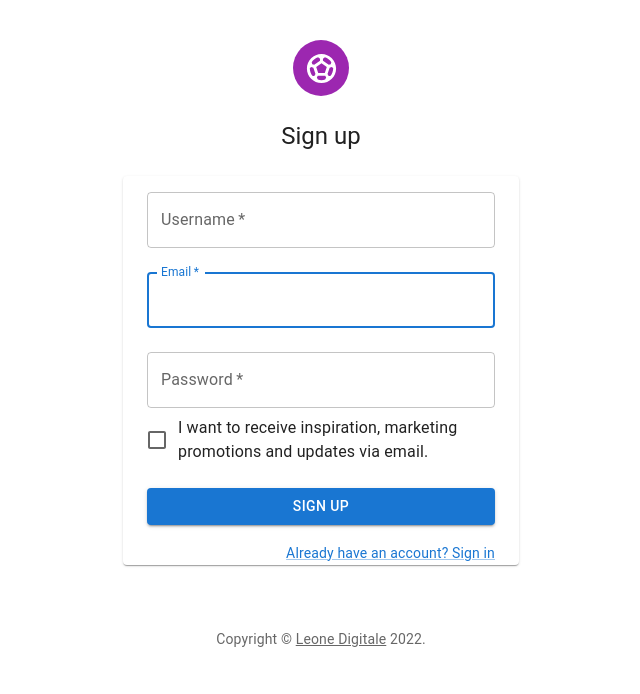
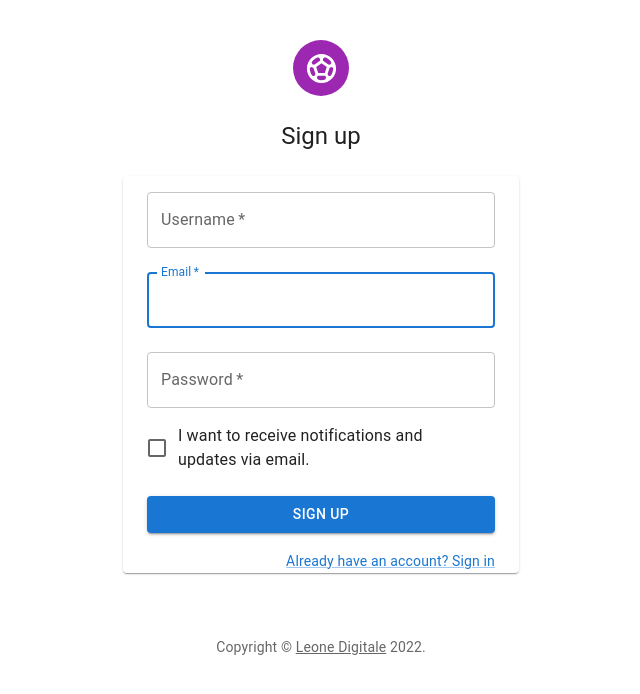
Before and after one commit to jpzambranoleon/football-field-finder, a React (Create React App) app: page /sign-up in a window 1280 px wide. Shown: the top 694 px of the page, without its empty margins (319-959 px from the left). Built offline with nearby package versions, Linux system fonts and the light colour scheme.

Commit message:
updated Signup.jsx

```diff
--- a/src/authorization/Signup.jsx
+++ b/src/authorization/Signup.jsx
@@ -75,7 +75,8 @@ export default function Signup() {
                             <Grid item xs={12}>
                                 <FormControlLabel
                                     control={<Checkbox value="allowExtraEmails" color="primary" />}
-                                    label="I want to receive inspiration, marketing promotions and updates via email."
+                                    label="I want to receive notifications and updates via email."
+                                    sx={{ mt: 1 }}
                                 />
                             </Grid>
                             <Button
```
